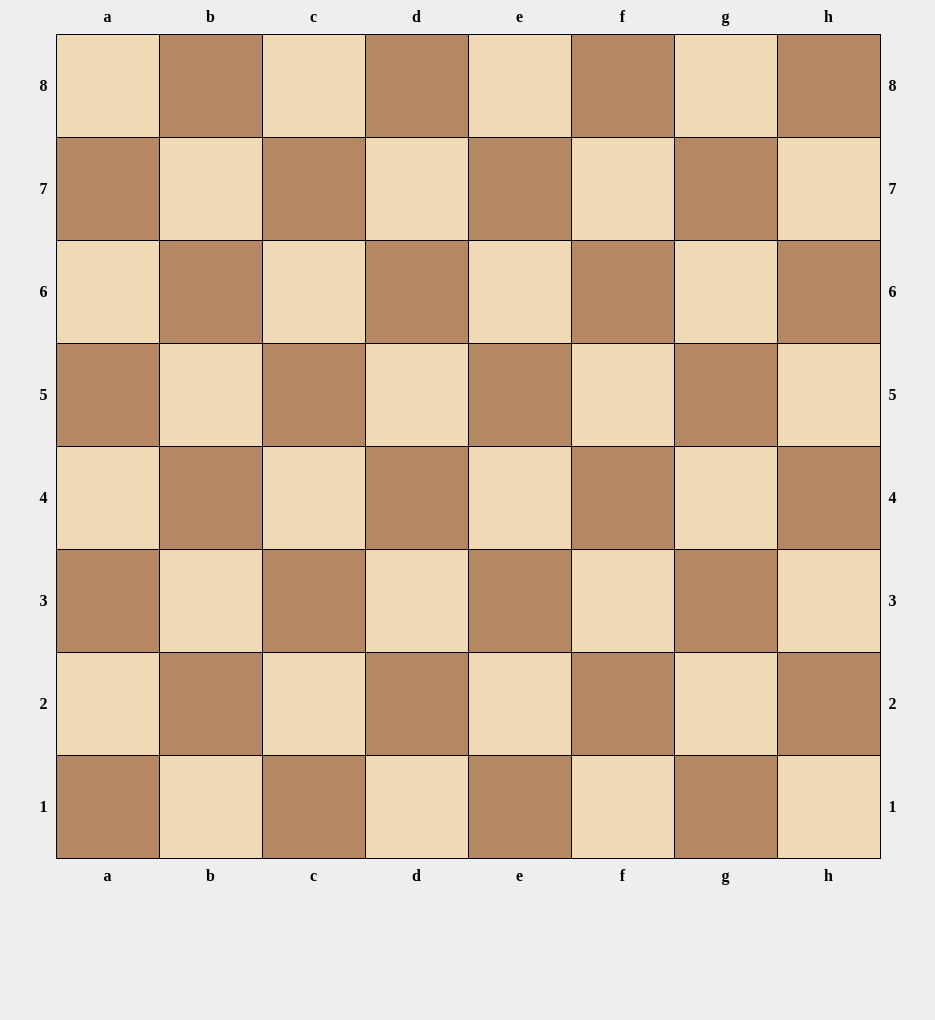
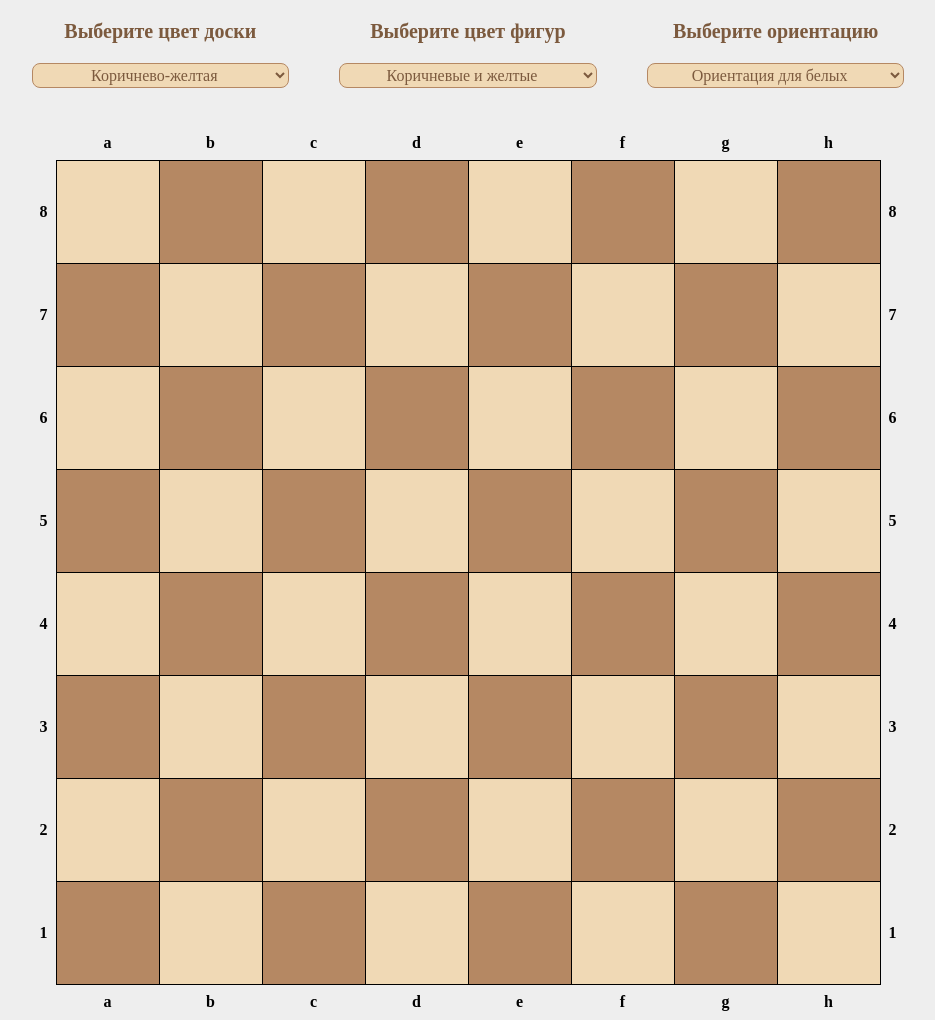
Before and after one commit to liliabusowa/Chess, a plain HTML site: page index.html in a window 1280 px wide. Shown: the whole page, without its empty margins (172-1107 px from the left). Before the commit the page ends 898 px from the top, so only its background shows below. Drawn offline with Linux system fonts and the light colour scheme.

Commit message:
Added abilities to change parameters

```diff
--- /dev/null
+++ b/blocks/select/__header/select__header.css
@@ -0,0 +1,6 @@
+.select__header {
+    font-size: 20px;
+    font-weight: bold;
+    color: #7c5a3e;
+
+}
--- /dev/null
+++ b/blocks/select/__list/select__list.css
@@ -0,0 +1,9 @@
+.select__list {
+    color: #7c5a3e;
+    border-radius: 8px;
+    height: 25px;
+    border: solid 1px #b58863;
+    background-color: #f0d9b5;
+    cursor: pointer;
+    text-align: center;
+}
--- /dev/null
+++ b/blocks/select/select.css
@@ -0,0 +1,6 @@
+.select {
+    display: grid;
+    grid-template-columns: repeat(3, 1fr);
+    grid-template-rows: repeat(2, 1fr);
+    column-gap: 50px;
+}
--- a/index.html
+++ b/index.html
@@ -8,6 +8,23 @@
 </head>
 <body class="page">
     <div class="box">
+        <div class="select">
+            <p class="select__header">Выберите цвет доски</p>
+            <p class="select__header">Выберите цвет фигур</p>
+            <p class="select__header">Выберите ориентацию</p>
+            <select class="select__list">
+                <option value="black-white">Черно-белая</option>
+                <option value="brown-yellow" selected>Коричнево-желтая</option>
+            </select>
+            <select class="select__list">
+                <option value="black-white">Черные и белые</option>
+                <option selected value="brown-yellow">Коричневые и желтые</option>
+            </select>
+            <select class="select__list">
+                <option value="for-black" selected>Ориентация для белых</option>
+                <option value="for-white">Ориентация для черных</option>
+            </select>
+        </div>
         <table class="board">
             <tbody>
                 <tr>
--- a/pages/index.css
+++ b/pages/index.css
@@ -9,3 +9,6 @@
 @import url(/blocks/cell/cell.css);
 @import url(/blocks/cell/--white/cell-white.css);
 @import url(/blocks/cell/--black/cell-black.css);
+@import url(/blocks/select/select.css);
+@import url(/blocks/select/__header/select__header.css);
+@import url(/blocks/select/__list/select__list.css);
```
